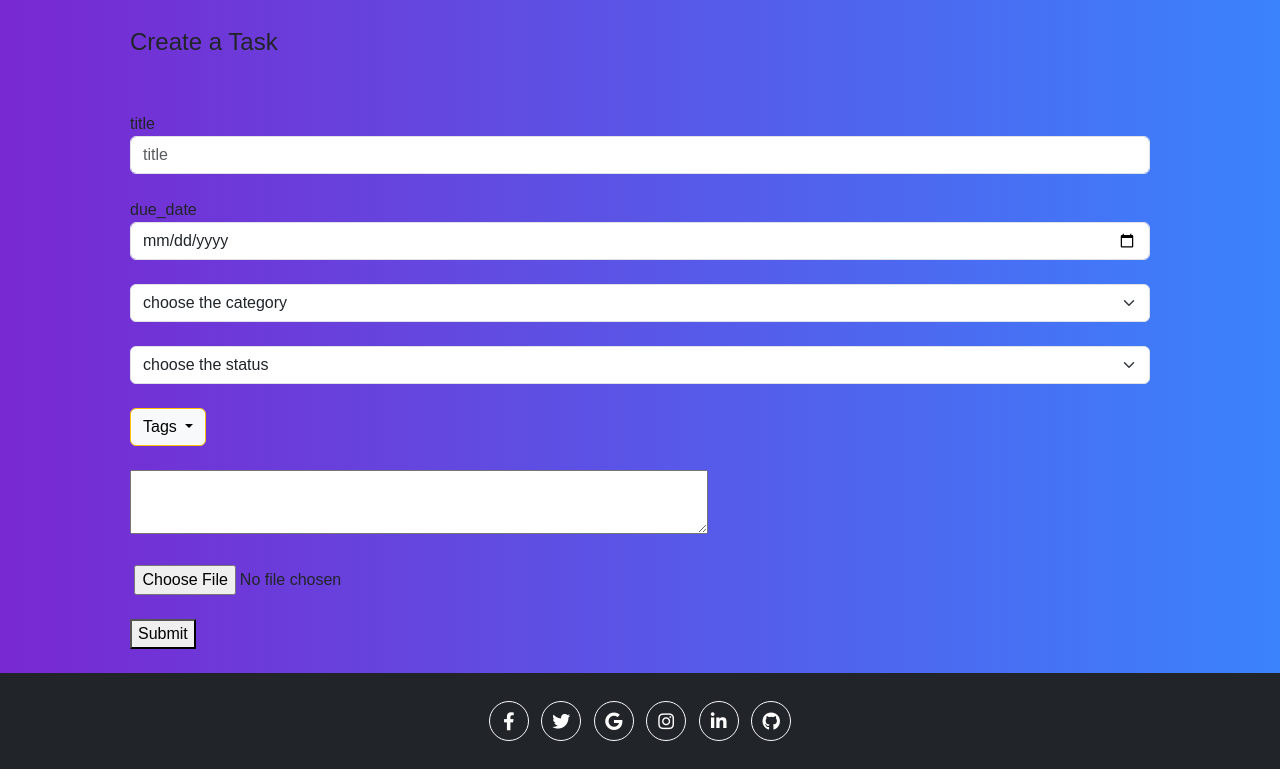
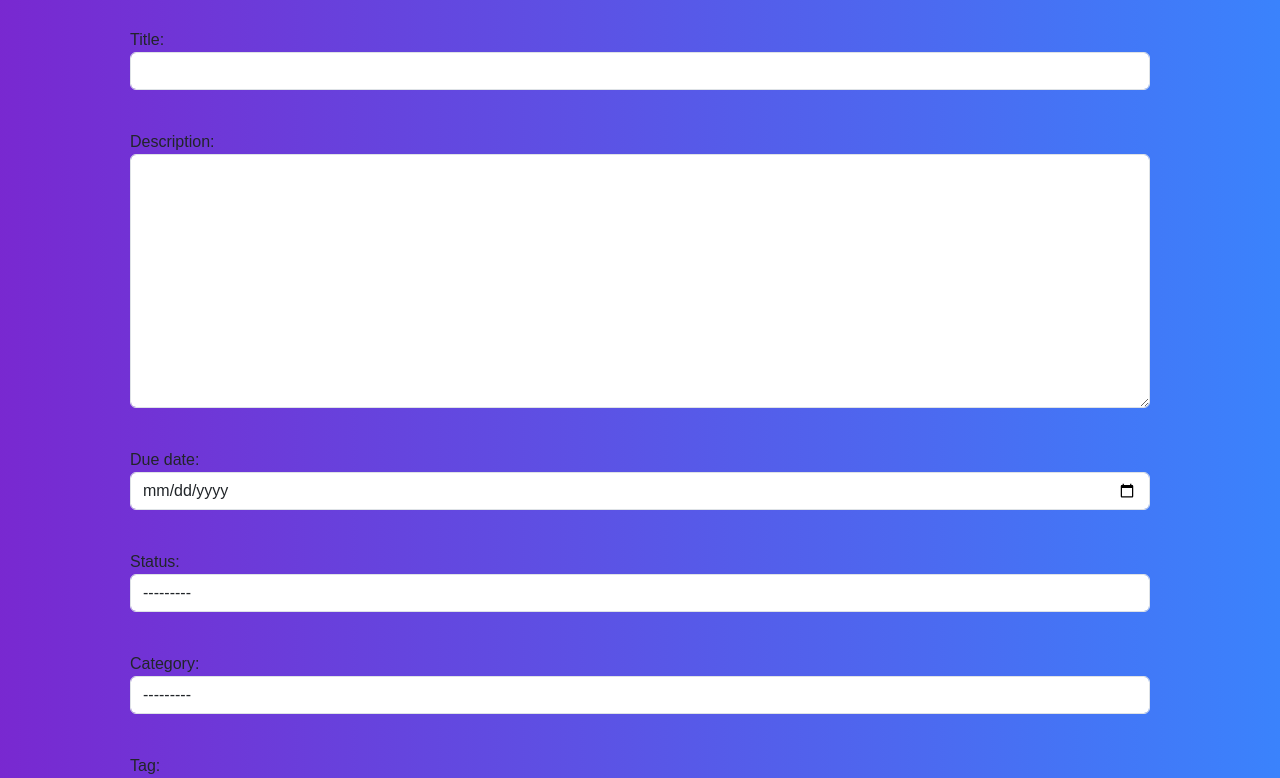
Before and after one commit to ffarzam/CW-98, a Django app: template week16/TaskManagement/TaskApp/templates/tasks.html in a window 1280 px wide. Shown: the part 325-1103 px from the top of the page. Run offline with Django 4.2, Linux system fonts and the light colour scheme; the template is opened without the code that fills it: values that come from a table or form of the project are taken from there, others are empty; the visitor is signed in with stand-in values (Sample User, id 1); some libraries are stand-ins or nearby versions.

Commit message:
chore: task creat form added

```diff
--- a/week16/TaskManagement/TaskApp/templates/tasks.html
+++ b/week16/TaskManagement/TaskApp/templates/tasks.html
@@ -97,69 +97,73 @@
 <article class="my-4">
     <div class="container gy-4 px-4 px-lg-5">
         <!--{{author}}-->
+        {% if request.user.is_authenticated %}
         <form action="." class=" row gy-4 gx-4 gx-lg-5 justify-content-center needs-validation" method="POST" enctype="multipart/form-data">
             {% csrf_token %}
-            <div>
-                <h4>Create a Task</h4>
-            </div>
-            <div class="row gy-4">
+            {{form.as_p}}
+<!--            <div>-->
+<!--                <h4>Create a Task</h4>-->
+<!--            </div>-->
+<!--            <div class="row gy-4">-->
 
-                <div>
-                    <label for="formGroupExampleInput2">title</label>
-                    <input required type="text" class="form-control" id="formGroupExampleInput2" placeholder="title"
-                           name="title">
-                </div>
-                <div>
-                    <label for="formGroupExampleInput3">due_date</label>
-                    <input required type="date" class="form-control" id="formGroupExampleInput3" placeholder="due_date"
-                           name="due_date">
-                </div>
-                <div>
-                <select class="form-select" name="category" required>
-                    <option selected> choose the category</option>
-                    {% for category in all_category %}
-                    <option value="{{category.id}}">{{category.name}}</option>
-                    {% endfor %}
-                </select>
-                    </div>
-                <div>
-                <select class="form-select" name="status" required>
-                    <option selected> choose the status</option>
-                    {% for status in all_status %}
-                    <option value="{{status}}">{{status}}</option>
-                    {% endfor %}
-                </select>
-                    </div>
-                <div class="dropdown col-sm-2">
-                        <button class="btn btn-warning bg-light dropdown-toggle" type="button" id="dropdownMenu2" data-bs-toggle="dropdown" aria-expanded="false">
-                        Tags
-                        </button>
-                        <ul class="dropdown-menu" aria-labelledby="dropdownMenu2">
-                            <input class="form-control ins" id="myInput2" type="text" placeholder="Search..">
-                            {% for tag in all_tags %}
-                            <li><span style="margin-left:20px">{{ tag.name }}</span><input class="mx-2 px-2" type="checkbox" name="tag" value="{{ tag.id }}" aria-label="Checkbox for following text input" style="margin-left: 15px;"></li>
-                            {% endfor %}
-                        </ul>
+<!--                <div>-->
+<!--                    <label for="formGroupExampleInput2">title</label>-->
+<!--                    <input required type="text" class="form-control" id="formGroupExampleInput2" placeholder="title"-->
+<!--                           name="title">-->
+<!--                </div>-->
+<!--                <div>-->
+<!--                    <label for="formGroupExampleInput3">due_date</label>-->
+<!--                    <input required type="date" class="form-control" id="formGroupExampleInput3" placeholder="due_date"-->
+<!--                           name="due_date">-->
+<!--                </div>-->
+<!--                <div>-->
+<!--                <select class="form-select" name="category" required>-->
+<!--                    <option selected> choose the category</option>-->
+<!--                    {% for category in all_category %}-->
+<!--                    <option value="{{category.id}}">{{category.name}}</option>-->
+<!--                    {% endfor %}-->
+<!--                </select>-->
+<!--                    </div>-->
+<!--                <div>-->
+<!--                <select class="form-select" name="status" required>-->
+<!--                    <option selected> choose the status</option>-->
+<!--                    {% for status in all_status %}-->
+<!--                    <option value="{{status}}">{{status}}</option>-->
+<!--                    {% endfor %}-->
+<!--                </select>-->
+<!--                    </div>-->
+<!--                <div class="dropdown col-sm-2">-->
+<!--                        <button class="btn btn-warning bg-light dropdown-toggle" type="button" id="dropdownMenu2" data-bs-toggle="dropdown" aria-expanded="false">-->
+<!--                        Tags-->
+<!--                        </button>-->
+<!--                        <ul class="dropdown-menu" aria-labelledby="dropdownMenu2">-->
+<!--                            <input class="form-control ins" id="myInput2" type="text" placeholder="Search..">-->
+<!--                            {% for tag in all_tags %}-->
+<!--                            <li><span style="margin-left:20px">{{ tag.name }}</span><input class="mx-2 px-2" type="checkbox" name="tag" value="{{ tag.id }}" aria-label="Checkbox for following text input" style="margin-left: 15px;"></li>-->
+<!--                            {% endfor %}-->
+<!--                        </ul>-->
 
-                    </div>
+<!--                    </div>-->
 
-                <div>
+<!--                <div>-->
 
-                <textarea cols="50" name="content" id="content" style="font-family:sans-serif;font-size:1.2em;" required>
+<!--                <textarea cols="50" name="content" id="content" style="font-family:sans-serif;font-size:1.2em;" required>-->
 
-                </textarea>
-                </div>
-                <div>
-                    <div class="form-group" >
-                        <label for="exampleFormControlFile1"></label>
-                        <input type="file" class="form-control-file" id="exampleFormControlFile1" name="file">
-                  </div>
-                </div>
-            </div>
+<!--                </textarea>-->
+<!--                </div>-->
+<!--                <div>-->
+<!--                    <div class="form-group" >-->
+<!--                        <label for="exampleFormControlFile1"></label>-->
+<!--                        <input type="file" class="form-control-file" id="exampleFormControlFile1" name="file">-->
+<!--                  </div>-->
+<!--                </div>-->
+<!--            </div>-->
+
             <div>
                 <button type="submit" class="button-85">Submit</button>
             </div>
         </form>
+        {% endif %}
     </div>
 </article>
     </div>
```
